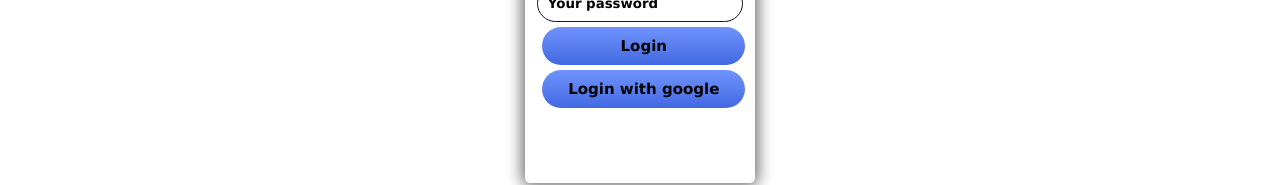
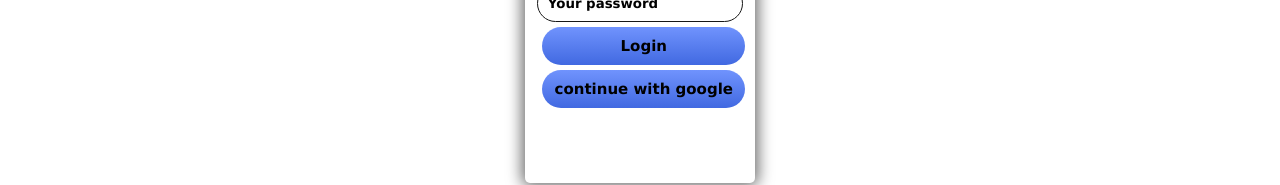
Before and after one commit to codinghuntsman/independent-service-provider, a React (Create React App) app: page /login in a window 1280 px wide. Shown: the part 218-403 px from the top of the page. Built offline with nearby package versions, Linux system fonts and the light colour scheme; no server answers.

Commit message:
about section added

```diff
--- a/src/Components/Login/Login.js
+++ b/src/Components/Login/Login.js
@@ -52,7 +52,7 @@
                 </div>
                 <div className='btn'>
                     <button onClick={handleFormSubmit}>Login</button>
-                    <button onClick={handleSignInWithGoogle}>Login with google</button>
+                    <button onClick={handleSignInWithGoogle}>continue with google</button>
                 </div>
             </form>
         </div>
--- a/src/UseFirebase/UseFirebase.js
+++ b/src/UseFirebase/UseFirebase.js
@@ -21,7 +21,7 @@
         onAuthStateChanged(auth, user => {
             setUser(user);
         })
-    }, [])
+    })
 
     const handleSignOut = () => {
         signOut(auth)
```
